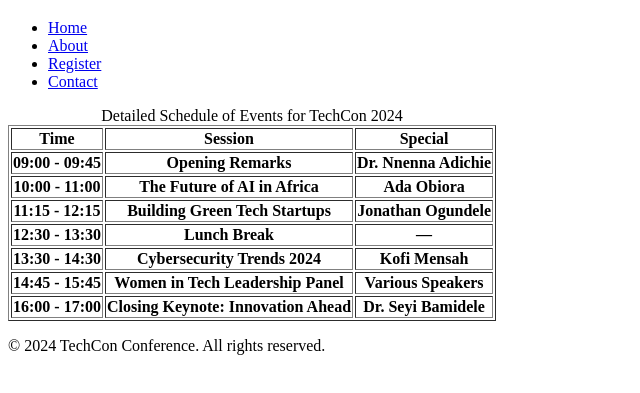
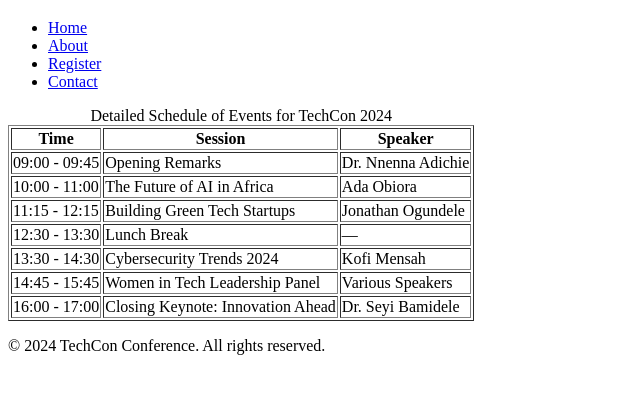
Before and after one commit to Juditho19/TechCon_HTML, a plain HTML site: page techcon_website/schedule.html in a window 1280 px wide. Shown: the part 61-454 px from the top of the page, without its empty margins (0-640 px from the left). Drawn offline with Linux system fonts and the light colour scheme.

Commit message:
corrected table

```diff
--- a/techcon_website/schedule.html
+++ b/techcon_website/schedule.html
@@ -17,7 +17,6 @@
                 <li><a href="contact.html">Contact</a></li>
             </ul>
         </nav>
-
     </header>
 
     <main>
@@ -26,49 +25,49 @@
             <tr>
                 <th scope="col">Time</th>
                 <th scope="col">Session</th>
-                <th scope="col">Special</th>
+                <th scope="col">Speaker</th>
             </tr>
 
             <tr>
-                <th>09:00 - 09:45</th>
-                <th>Opening Remarks</th>
-                <th>Dr. Nnenna Adichie</th>
+                <td>09:00 - 09:45</td>
+                <td>Opening Remarks</td>
+                <td>Dr. Nnenna Adichie</td>
             </tr>
 
             <tr>
-                <th>10:00 - 11:00</th>
-                <th>The Future of AI in Africa</th>
-                <th>Ada Obiora</th>
+                <td>10:00 - 11:00</td>
+                <td>The Future of AI in Africa</td>
+                <td>Ada Obiora</td>
             </tr>
 
             <tr>
-                <th>11:15 - 12:15</th>
-                <th>Building Green Tech Startups</th>
-                <th>Jonathan Ogundele</th>
+                <td>11:15 - 12:15</td>
+                <td>Building Green Tech Startups</td>
+                <td>Jonathan Ogundele</td>
             </tr>
 
             <tr>
-                <th>12:30 - 13:30</th>
-                <th>Lunch Break</th>
-                <th>—</th>
+                <td>12:30 - 13:30</td>
+                <td>Lunch Break</td>
+                <td>—</td>
             </tr>
 
             <tr>
-                <th>13:30 - 14:30</th>
-                <th>Cybersecurity Trends 2024</th>
-                <th>Kofi Mensah</th>
+                <td>13:30 - 14:30</td>
+                <td>Cybersecurity Trends 2024</td>
+                <td>Kofi Mensah</td>
             </tr>
 
             <tr>
-                <th>14:45 - 15:45</th>
-                <th>Women in Tech Leadership Panel</th>
-                <th>Various Speakers</th>
+                <td>14:45 - 15:45</td>
+                <td>Women in Tech Leadership Panel</td>
+                <td>Various Speakers</td>
             </tr>
 
             <tr>
-                <th>16:00 - 17:00</th>
-                <th>Closing Keynote: Innovation Ahead</th>
-                <th>Dr. Seyi Bamidele</th>
+                <td>16:00 - 17:00</td>
+                <td>Closing Keynote: Innovation Ahead</td>
+                <td>Dr. Seyi Bamidele</td>
             </tr>
         </table>
     </main>
@@ -76,6 +75,5 @@
     <footer>
         <p>&copy; 2024 TechCon Conference. All rights reserved.</p>
     </footer>
-
 </body>
 </html>
```
Lines whose indentation alone changed are shown as unchanged.
